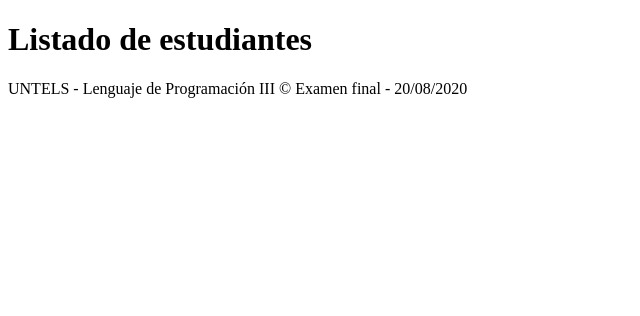
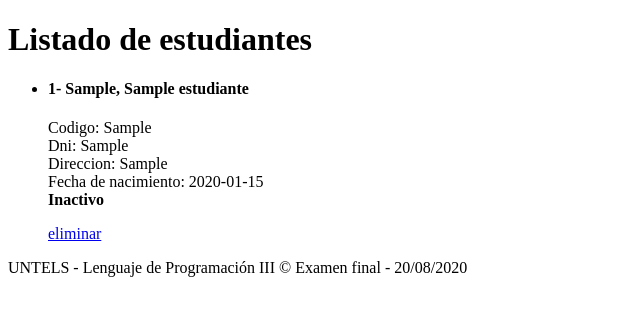
Before and after one commit to agust-D2/Final-LP3, a Django app: page /Estudiantes/ in a window 1280 px wide. Shown: the part 170-486 px from the top of the page, without its empty margins (0-640 px from the left). Run offline with Django 3.2, Linux system fonts and the light colour scheme; tables that the repository leaves empty hold one stand-in row (values such as "Sample post").

Commit message:
Listar y Eliminar ESTUDIANTES - Listo

```diff
--- a/LP3FINAL/urls.py
+++ b/LP3FINAL/urls.py
@@ -23,10 +23,11 @@ urlpatterns = [
     path('inicio/', views.index, name="inicio"),
     path('cursos/', views.listar_cursos, name="cursos"),
     path('carreras/',views.listar_carreras, name="carreras"),
-    path('Estudiantes/',views.estudiantes, name="Estudiantes"),
+    path('Estudiantes/',views.listar_estudiantes, name="Estudiantes"),
     path('Consultas/',views.consultas, name="Consultas"),
     path('eliminar-cursos/<int:id>',views.eliminar_cursos, name="eliminar_cursos"),
     path('eliminar-carreras/<int:id>',views.eliminar_carreras, name="eliminar_carreras"),
+    path('eliminar-estudiante/<int:id>',views.eliminar_estudiante, name="eliminar_estudiante"),
 
 
 ]
--- a/miapp/models.py
+++ b/miapp/models.py
@@ -16,3 +16,13 @@ class carreras(models.Model):
     nombrecorto = models.CharField(max_length=10)
     fecha_fundacion = models.CharField(max_length=20)
     estado = models.CharField(max_length=1)
+
+class estudiantes(models.Model):
+    idestudiante = models.AutoField(primary_key=True)
+    codigo = models.CharField(unique=True,max_length=10)
+    nombre = models.CharField(max_length=100)
+    apellidos = models.CharField(max_length=100)
+    dni = models.CharField(max_length=8)
+    direccion = models.CharField(max_length=100)
+    fecha_nacimiento = models.CharField(max_length=20)
+    estado = models.CharField(max_length=1)
--- a/miapp/templates/estudiantes.html
+++ b/miapp/templates/estudiantes.html
@@ -1,7 +1,32 @@
 {% extends 'layout.html' %}
 
+{% block title %}
+    {{titulo}}
+{% endblock%}
 {% block content %}
 
-<h1>Listado de estudiantes</h1>
 
-{% endblock %}
+
+    <h1 class="title">{{titulo}}</h1>
+    <ul>
+        {% for estudiante in estudiantes %}
+        <li>
+            <h4>{{estudiante.idestudiante}}- {{estudiante.apellidos}}, {{estudiante.nombre}} </h4>
+            <span>Codigo: {{estudiante.codigo}}</span><br>
+            <span>Dni: {{estudiante.dni}}</span><br>
+            <span>Direccion: {{estudiante.direccion}}</span><br>
+            <span>Fecha de nacimiento: {{estudiante.fecha_nacimiento}}</span><br>
+
+            {% if estudiante.estado == 'A' %}
+                <strong>Activo</strong>
+            {% else %}
+                <strong>Inactivo</strong>
+            {% endif %}
+            <br><p>
+            <a href="{% url 'eliminar_estudiante' id=estudiante.idestudiante %}">eliminar</a>
+            </p>
+        </li>
+        {%endfor%}
+
+    </ul>
+{% endblock%}
--- a/miapp/views.py
+++ b/miapp/views.py
@@ -1,16 +1,14 @@
 from django.shortcuts import render, HttpResponse
 from django.shortcuts import redirect
 from django.http import HttpResponseRedirect
-from miapp.models import cursos, carreras
-
+from miapp.models import cursos, carreras , estudiantes
 
 # Create your views here.
 
 def index(request):
     return render(request, 'index.html')
 
-def estudiantes(request):
-    return render(request, 'estudiantes.html')
+
 def consultas(request):
     return render(request, 'consultas.html')
 
@@ -41,3 +39,17 @@ def eliminar_carreras(request, id):
     carr.delete()
 
     return redirect('carreras')
+
+def listar_estudiantes(request):
+    alumno = estudiantes.objects.all()
+
+    return render(request, 'estudiantes.html',{
+        'estudiantes': alumno,
+        'titulo': 'Listado de estudiantes'
+    })
+
+def eliminar_estudiante(request, id):
+    alumno=estudiantes.objects.get(pk=id)
+    alumno.delete()
+
+    return redirect('Estudiantes')
```
Also changed, not shown: db.sqlite3, miapp/migrations/0005_estudiantes.py (added).
